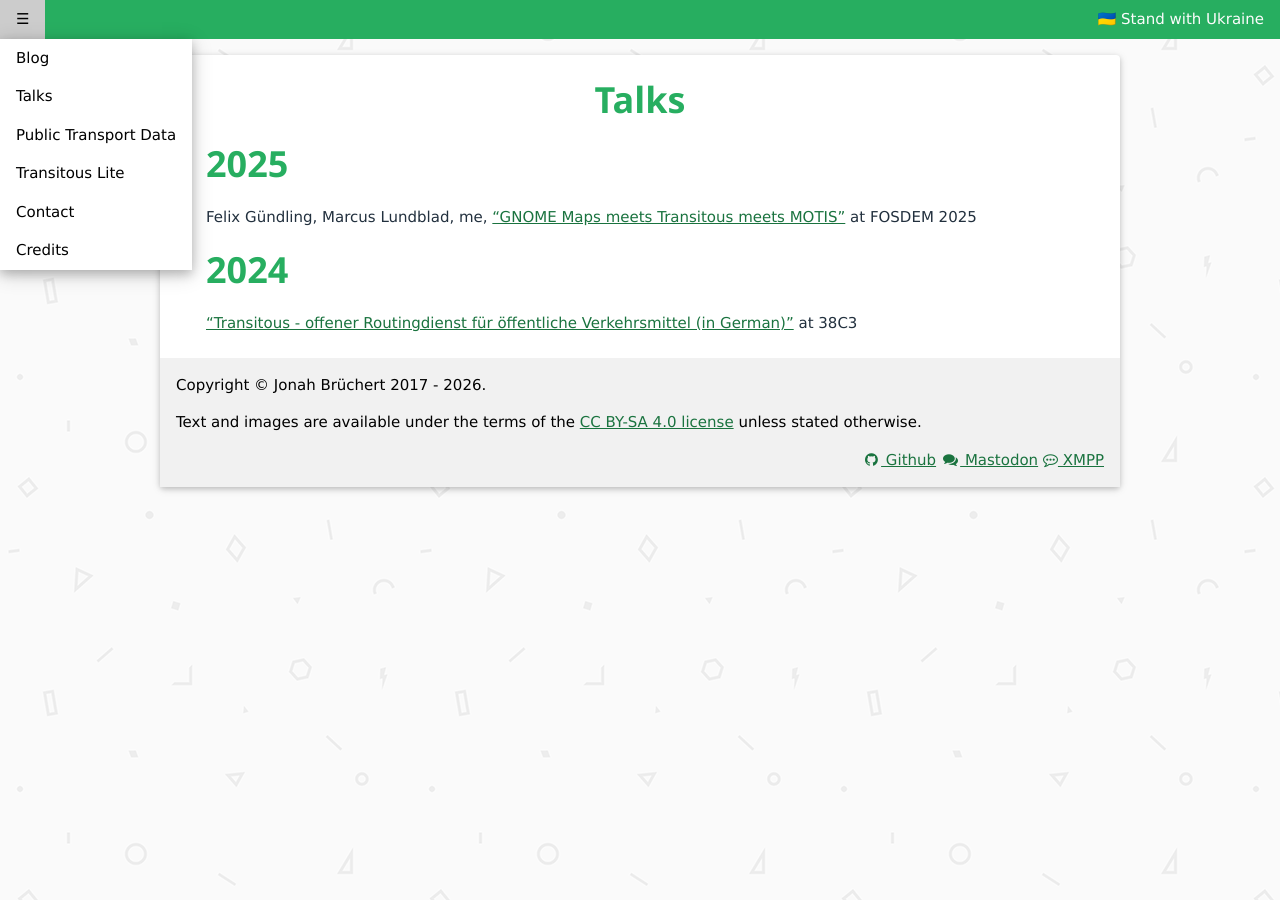
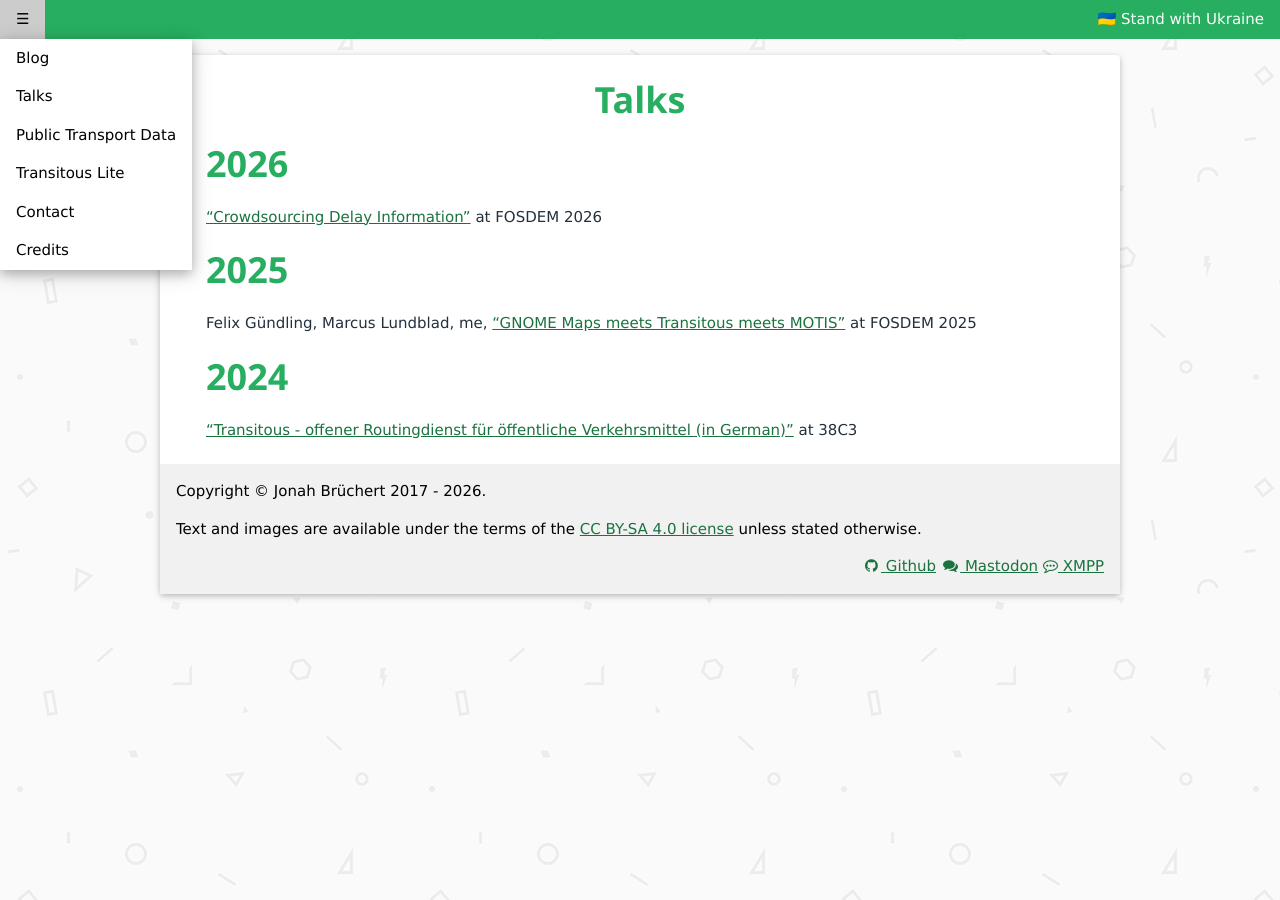
Before and after one commit to jbbgameich/jbbgameich.github.io, a Jekyll site: the page built from talks.md, in a window 1280 px wide. Built offline with Jekyll 4.4.1, drawn with Linux system fonts in a browser that asks for light colours.

Commit message:
Add 2026 talk

```diff
--- a/talks.md
+++ b/talks.md
@@ -3,6 +3,10 @@
 title: Talks
 permalink: /talks/
 ---
+
+# 2026
+
+["Crowdsourcing Delay Information"](https://archive.fosdem.org/2026/schedule/event/Z9GDAF-crowdsourcing_delay_information/) at FOSDEM 2026
 
 # 2025
 
```
